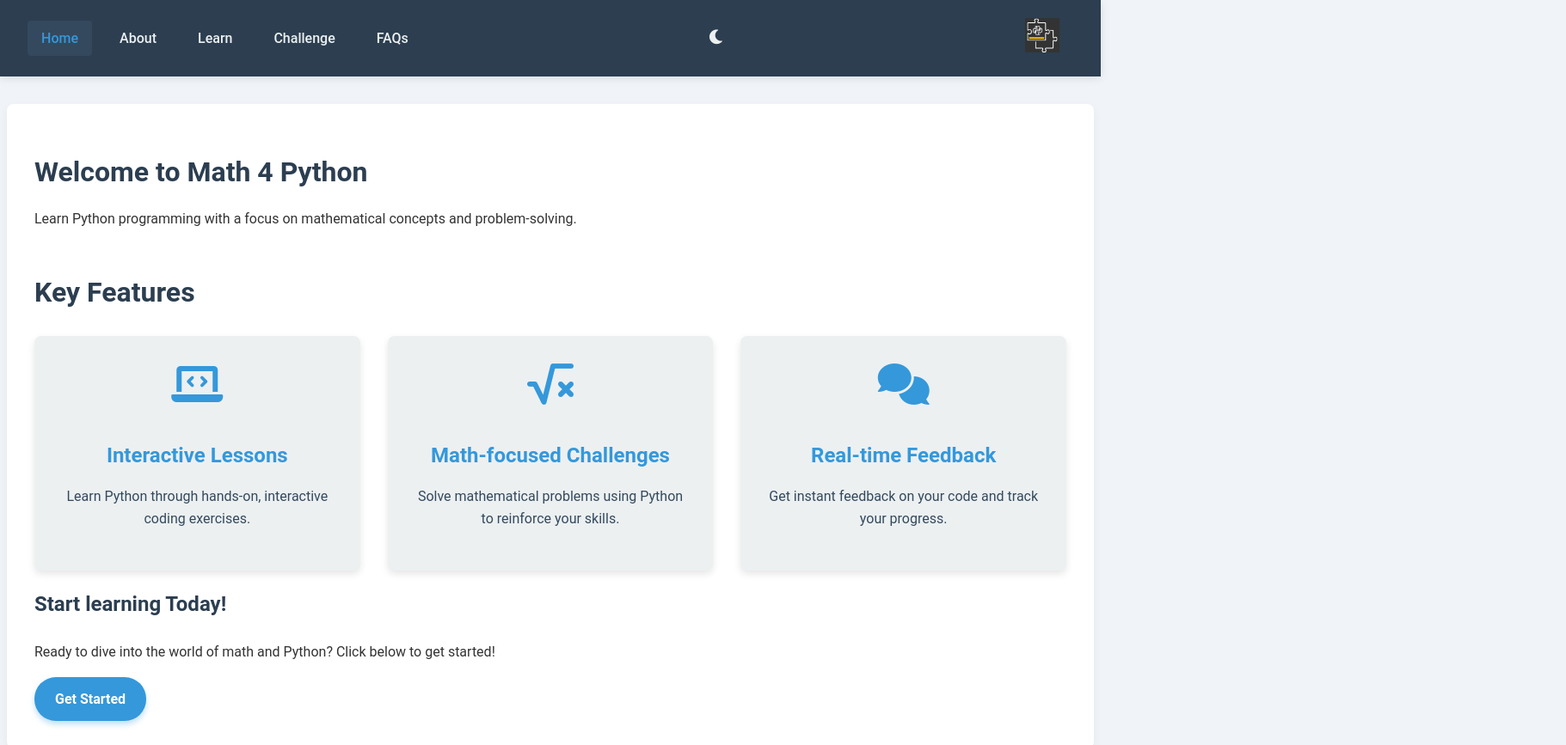
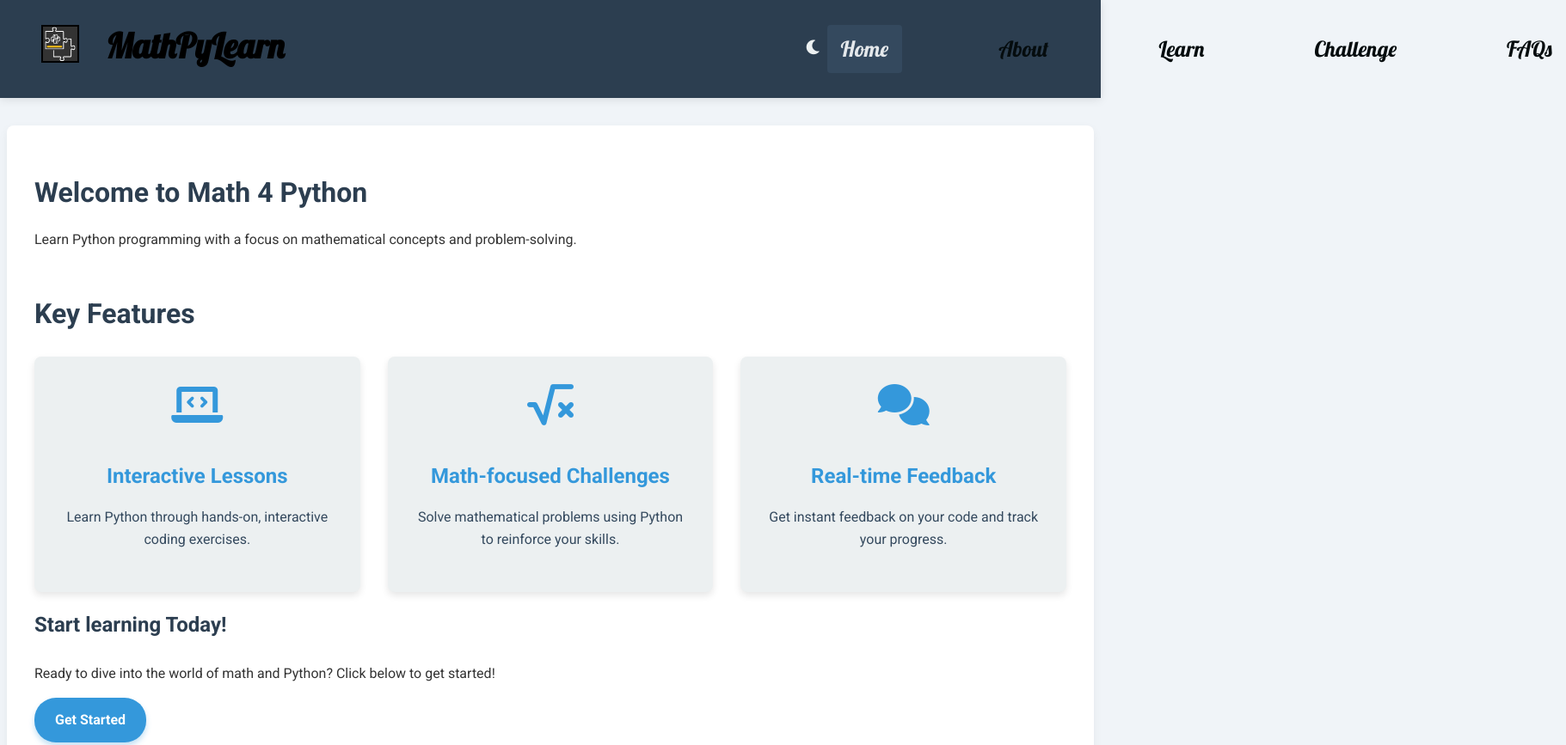
Before and after one commit to codingkatty/mathpylearn, a plain HTML site: page index.html in a window 1280 px wide. Shown: the top 867 px of the page at 86% size, 1821 px wide, since content can reach past the window. Drawn offline with Linux system fonts and the light colour scheme.

Commit message:
Modified the Navbar

```diff
--- a/index.html
+++ b/index.html
@@ -13,11 +13,23 @@
     <!-- <link rel="shortcut icon" href="Untitled design1.ico" type="image/x-icon">-->
     <link rel="stylesheet" href="styles.css">
     <link rel="stylesheet" href="https://cdnjs.cloudflare.com/ajax/libs/font-awesome/6.0.0-beta3/css/all.min.css">
+        <link href="https://fonts.googleapis.com/css2?family=Lobster&family=Roboto:wght@400;700&display=swap" rel="stylesheet">
+
 </head>
 
 <body id="home">
     <div class="navbar">
-
+        <a class="logo" href="index.html"><img src="logonew.svg" width="40"></a>
+        <!-- <a href="learn.html">Learn</a>
+        <a href="challenge.html">Challenge -->
+        </a>
+        <h1 class="title">MathPyLearn</h1>
+        <div class="theme-toggle-wrapper">
+            <button style="cursor: pointer;" id="theme-toggle">
+                <i class="fas fa-sun"></i>
+                <i class="fas fa-moon"></i>
+            </button>
+        </div>
         <div class="nav-links">
             <a href="index.html" class="active">Home</a>
             <a href="about.html">About</a>
@@ -25,17 +37,9 @@
             <a href="challenge.html">Challenge</a>
             <a href="faq.html">FAQs</a>
         </div>
-        <div class="theme-toggle-wrapper">
-            <button style="cursor: pointer;" id="theme-toggle">
-                <i class="fas fa-sun"></i>
-                <i class="fas fa-moon"></i>
-            </button>
-        </div>
 
-        <a class="logo" href="index.html"><img src="logonew.svg" width="40"></a>
-        <!-- <a href="learn.html">Learn</a>
-        <a href="challenge.html">Challenge -->
-        </a>
+
+
     </div>
 
     <div class="content">
--- a/styles.css
+++ b/styles.css
@@ -24,22 +24,35 @@ body {
 
 .nav-links {
     display: flex;
-    gap: 1rem;
+    gap: 6rem;
+}
+.title {
+    color: black;
+    font-family: 'Lobster', cursive;
+    font-size: 40px;
+    margin-left: 15px; /* Adjust this margin as per your layout */
+    margin-top: 8px;
+    position: relative; /* Use relative positioning to keep it in normal flow */
+    top: 0;
 }
 
+.theme-toggle-wrapper {
+    margin-left: 600px; /* Push to the right */
+}
 .navbar a {
-    color: #ecf0f1;
+    color: #050c0e;
     text-decoration: none;
     padding: 0.5rem 1rem;
-    font-size: 1rem;
+    font-size: 25px;
     font-weight: 500;
     border-radius: 4px;
     transition: background-color 0.3s, color 0.3s;
+    font-family: 'Lobster', cursive;
 }
 
 .navbar a:hover, .navbar a.active {
     background-color: #34495e;
-    color: #3498db;
+    color: #e4e8eb;
 }
 
 /* Logo */
@@ -47,6 +60,7 @@ body {
     height: 40px;
     width: auto;
     transition: transform 0.3s ease;
+    border: 2px solid black;
 }
 
 .navbar .logo img:hover {
```
Also changed, not shown: about.html (+15 -7 lines), challenge.html (+15 -7 lines), faq.html (+15 -7 lines), learn.html (+14 -10 lines).
